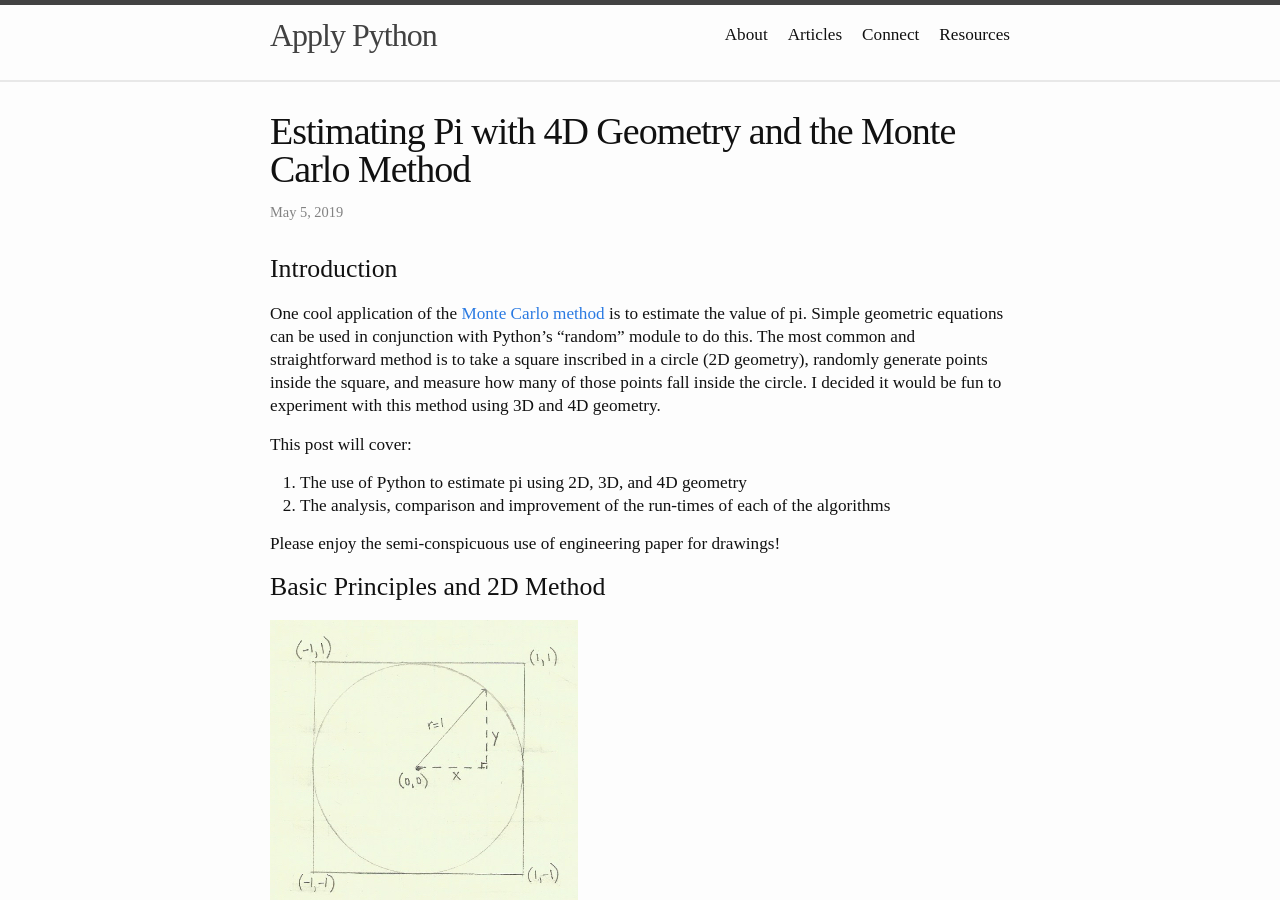
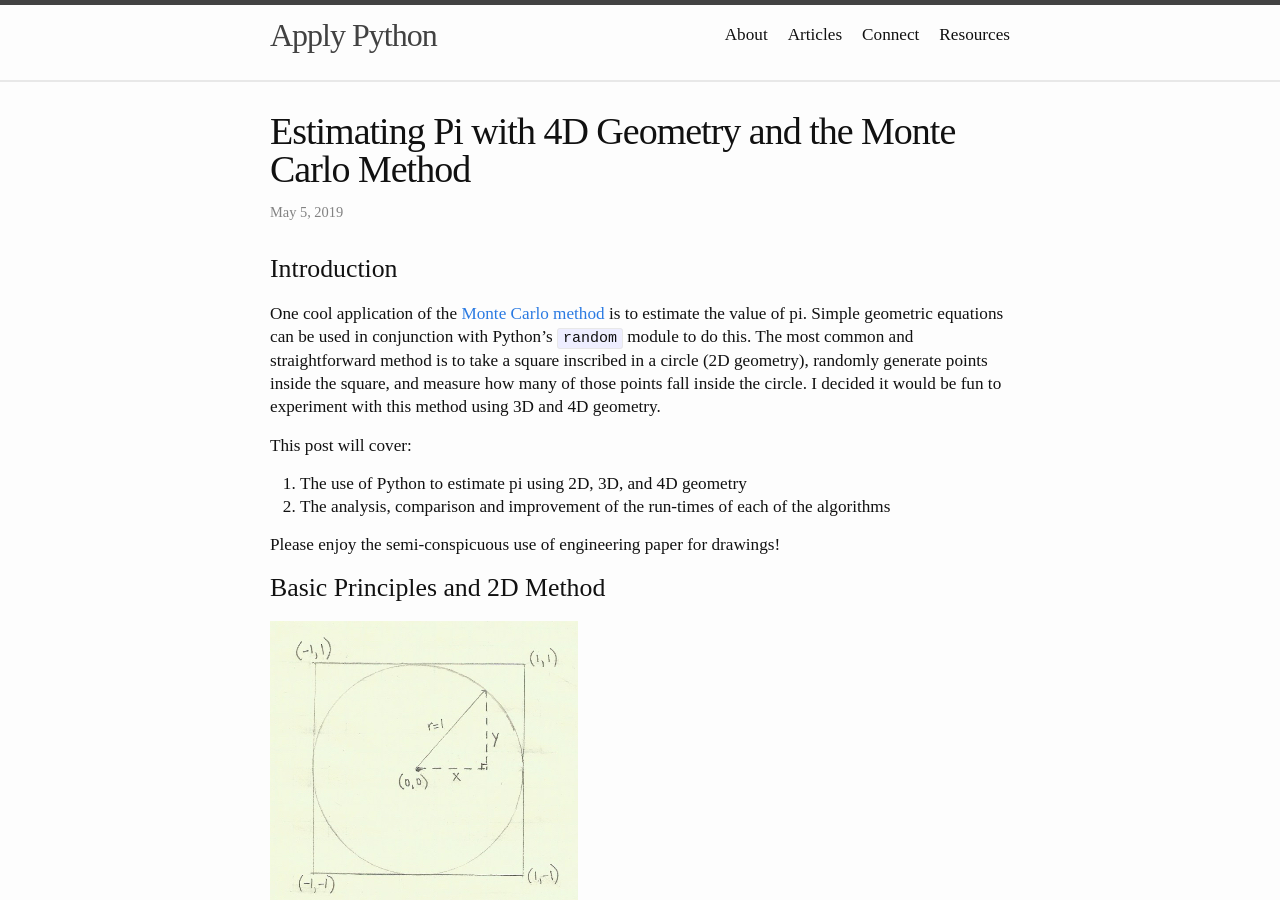
Before and after one commit to justinbrinkman/ap_site, a Jekyll site: the page built from _posts/2019-05-05-estimating-pi-geometry-monte-carlo.markdown, in a window 1280 px wide and 900 px high. Built offline with Jekyll 4.4.1, drawn with Linux system fonts in a browser that asks for light colours; formulas are drawn with MathJax 3; comment, search, counter and statistics services are not loaded.

````diff
--- a/_posts/2019-05-05-estimating-pi-geometry-monte-carlo.markdown
+++ b/_posts/2019-05-05-estimating-pi-geometry-monte-carlo.markdown
@@ -11,7 +11,7 @@ Introduction
 =======================
 
 One cool application of the [Monte Carlo method](https://en.wikipedia.org/wiki/Monte_Carlo_method) is to estimate
-the value of pi. Simple geometric equations can be used in conjunction with Python's "random" module to do this. The
+the value of pi. Simple geometric equations can be used in conjunction with Python's ```random``` module to do this. The
 most common and straightforward method is to take a square inscribed in a circle (2D geometry), randomly generate
 points inside the square, and measure how many of those points fall inside the circle. I decided it would be
 fun to experiment with this method using 3D and 4D geometry.
````
